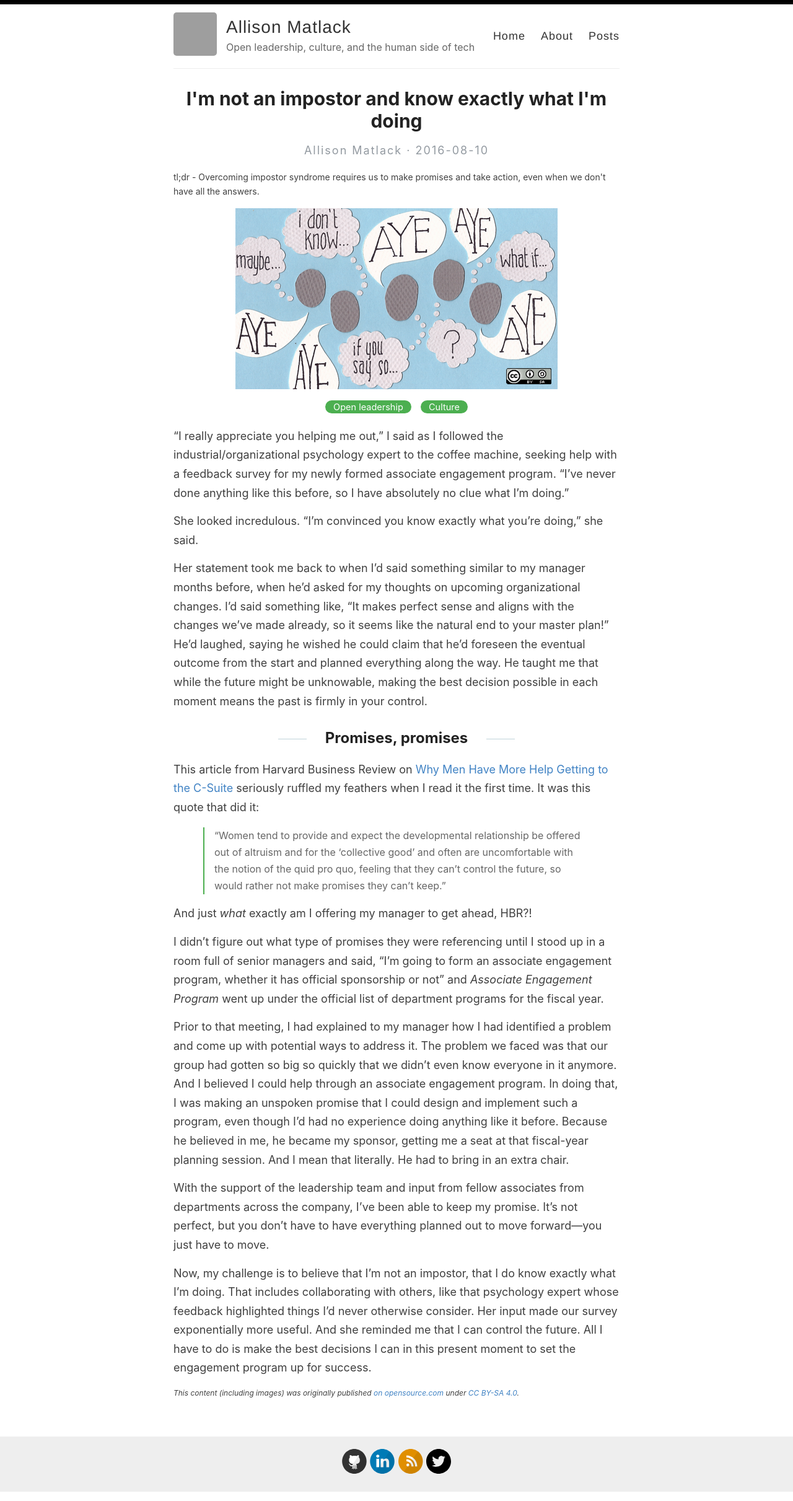
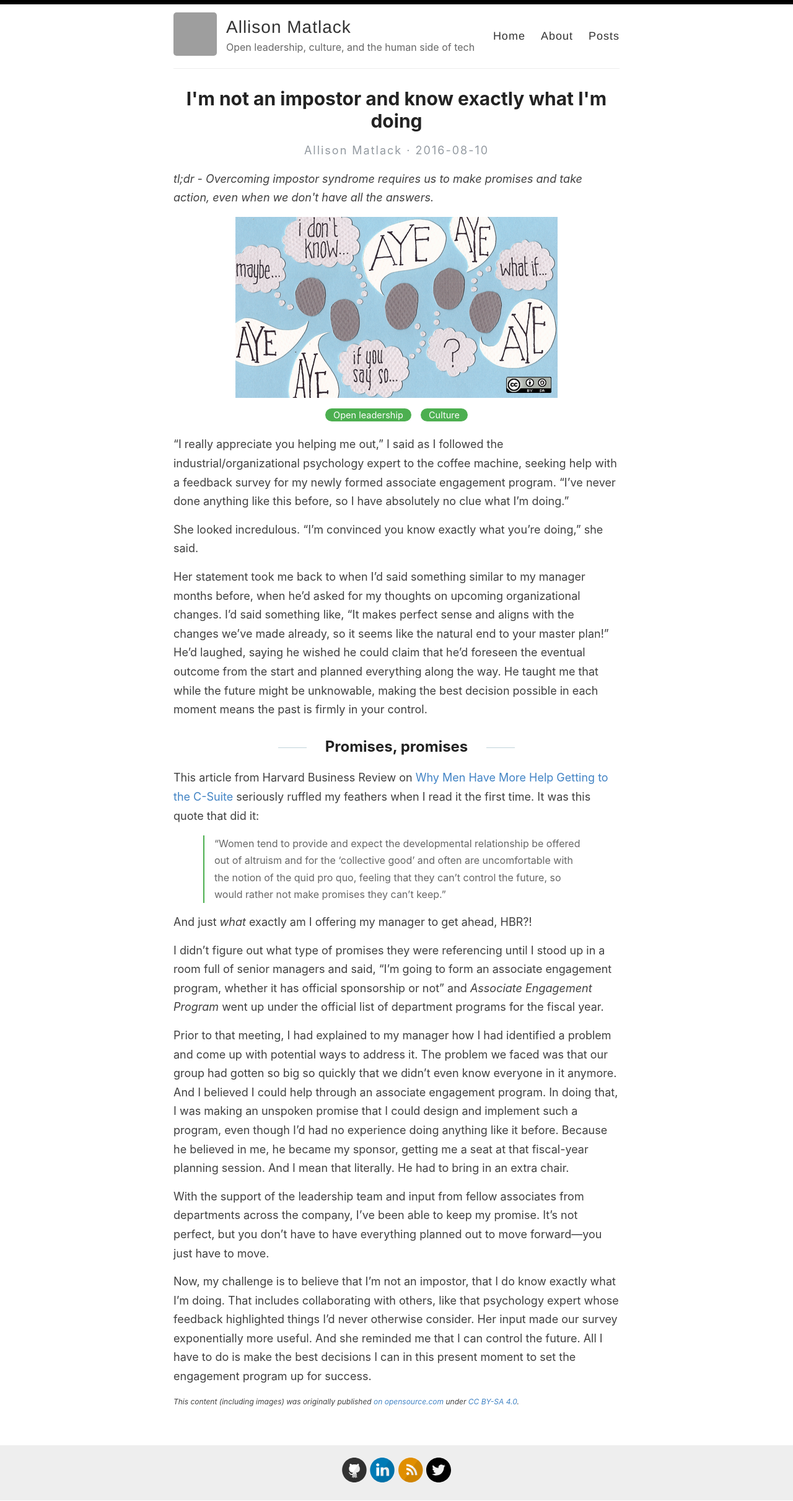
Before and after one commit to amatlack/amatlack.github.io, a Jekyll site: the page built from _posts/2016-08-10-impostor-syndrome-and-senior-managers.md, in a window 1280 px wide. Shown: the whole page at 62% size. Built offline with Jekyll 4.4.1, drawn with Linux system fonts in a browser that asks for light colours; grey boxes are pictures that could not be loaded.

Commit message:
trying larger teaser

```diff
--- a/assets/style.scss
+++ b/assets/style.scss
@@ -481,7 +481,7 @@ body:after {
 }
 
 .post_teaser{
-  font-size: 14px;
+  font-style: italic;
   font-color: $gray;
 }
 
```
